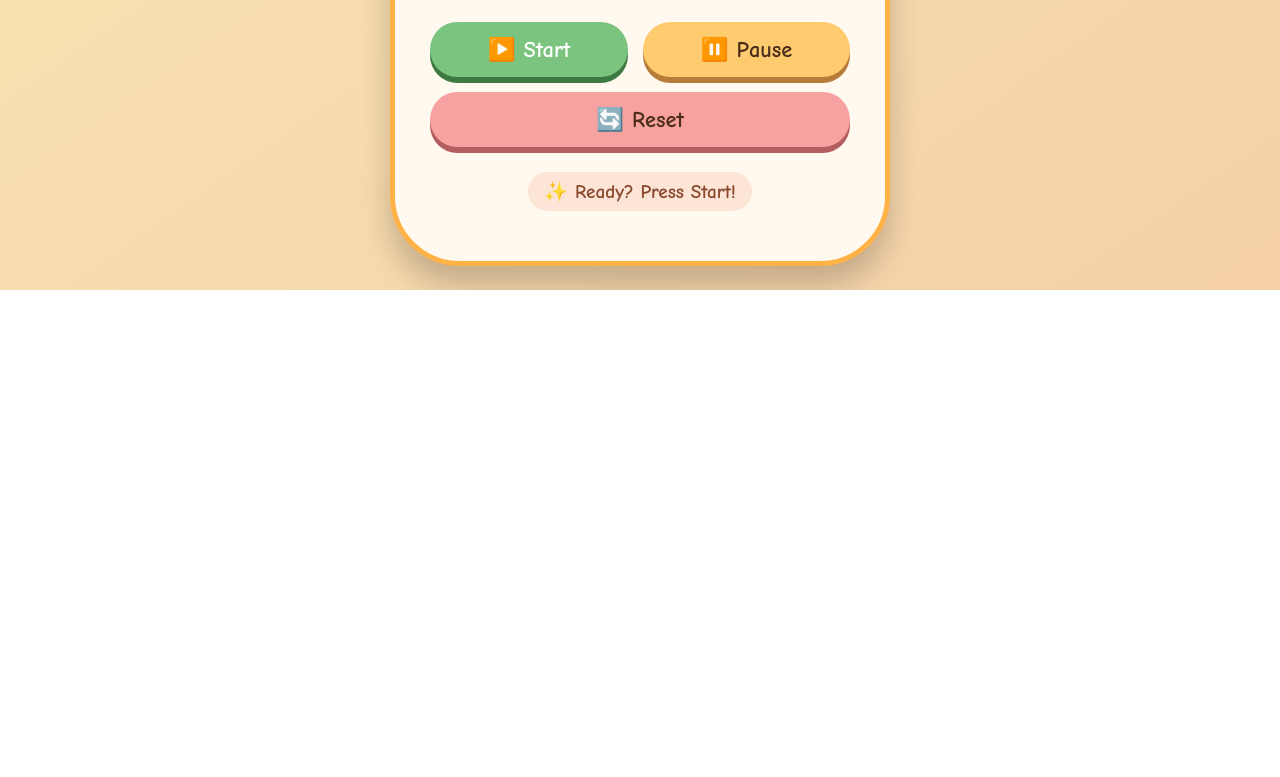
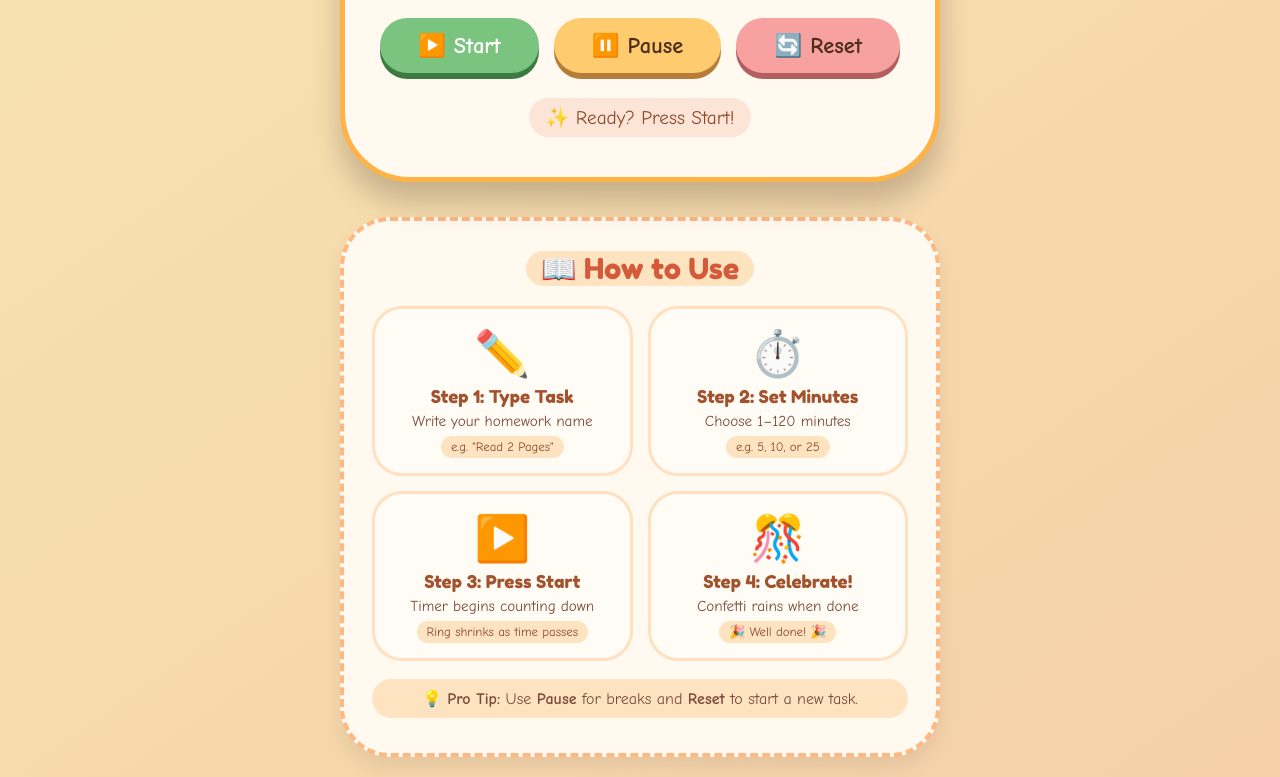
Before and after one commit to aieducation1986-alt/Kids-Homework-Timer, a plain HTML site: page index.html in a window 1280 px wide. Shown: the part 510-1287 px from the top of the page. Before the commit the page ends 800 px from the top, so only its background shows below. Drawn offline with Linux system fonts and the light colour scheme.

Commit message:
Update index.html

```diff
--- a/index.html
+++ b/index.html
@@ -4,7 +4,7 @@
     <meta charset="UTF-8" />
     <meta name="viewport" content="width=device-width, initial-scale=1.0"/>
     <title>🌟 Kids' Homework Timer</title>
-    <link href="https://fonts.googleapis.com/css2?family=Fredoka+One&family=Comic+Neue:wght@700&display=swap" rel="stylesheet"/>
+    <link href="https://fonts.googleapis.com/css2?family=Fredoka+One&family=Comic+Neue:wght@400;700&display=swap" rel="stylesheet"/>
     <style>
         * {
             margin: 0;
@@ -22,11 +22,16 @@
             padding: 20px;
         }
 
+        .container {
+            max-width: 600px;
+            width: 100%;
+        }
+
+        /* ---- Timer Card ---- */
         .card {
             background: #fff9f0;
             border-radius: 70px 70px 70px 70px;
-            padding: 40px 35px 50px;
-            max-width: 500px;
+            padding: 40px 35px 40px;
             width: 100%;
             box-shadow: 0 20px 30px rgba(0,0,0,0.2), inset 0 5px 10px rgba(255,255,255,0.7);
             border: 5px solid #ffb347;
@@ -210,6 +215,81 @@
             color: #8a4a2e;
         }
 
+        /* ---- How to Use Section ---- */
+        .how-to-section {
+            margin-top: 35px;
+            background: #fff9f0;
+            border-radius: 50px 50px 50px 50px;
+            padding: 30px 28px 35px;
+            border: 4px dashed #ffb882;
+            box-shadow: 0 10px 20px rgba(0,0,0,0.08);
+        }
+
+        .how-to-title {
+            font-family: 'Fredoka One', cursive;
+            font-size: 1.8rem;
+            color: #d45a3a;
+            text-align: center;
+            margin-bottom: 20px;
+        }
+
+        .how-to-title span {
+            background: #fee3c0;
+            padding: 0 15px;
+            border-radius: 40px;
+        }
+
+        .steps-grid {
+            display: grid;
+            grid-template-columns: 1fr 1fr;
+            gap: 15px;
+        }
+
+        .step-card {
+            background: #fffcf5;
+            border-radius: 30px;
+            padding: 18px 15px 15px;
+            text-align: center;
+            border: 3px solid #ffe0c0;
+            transition: transform 0.2s, box-shadow 0.2s;
+        }
+
+        .step-card:hover {
+            transform: translateY(-4px);
+            box-shadow: 0 8px 16px rgba(0,0,0,0.08);
+            border-color: #ffb882;
+        }
+
+        .step-icon {
+            font-size: 2.8rem;
+            display: block;
+            margin-bottom: 6px;
+        }
+
+        .step-title {
+            font-family: 'Fredoka One', cursive;
+            font-size: 1.1rem;
+            color: #a3522e;
+            margin-bottom: 4px;
+        }
+
+        .step-desc {
+            font-size: 0.95rem;
+            color: #7b4b3a;
+            line-height: 1.4;
+        }
+
+        .step-desc small {
+            background: #fee3c0;
+            padding: 2px 10px;
+            border-radius: 20px;
+            display: inline-block;
+            margin-top: 4px;
+            font-size: 0.8rem;
+            color: #8a4a2e;
+        }
+
+        /* ---- Confetti Canvas ---- */
         #confetti-canvas {
             position: fixed;
             top: 0;
@@ -220,19 +300,41 @@
             z-index: 999;
         }
 
-        @media (max-width: 450px) {
+        /* ---- Mobile ---- */
+        @media (max-width: 500px) {
             .card { padding: 25px 18px; }
             h1 { font-size: 1.8rem; }
             .timer-svg { width: 160px; height: 160px; }
             .time-text { font-size: 2.8rem; }
             .btn { padding: 12px 20px; font-size: 1.1rem; }
+
+            .steps-grid {
+                grid-template-columns: 1fr;
+                gap: 12px;
+            }
+
+            .how-to-section {
+                padding: 20px 15px 25px;
+            }
+
+            .how-to-title {
+                font-size: 1.5rem;
+            }
+
+            .step-card {
+                padding: 14px 12px;
+            }
         }
     </style>
 </head>
 <body>
 
+<div class="container">
+
+    <!-- ===== CONFETTI CANVAS ===== -->
     <canvas id="confetti-canvas"></canvas>
 
+    <!-- ===== TIMER CARD ===== -->
     <div class="card">
         <h1>📚 Homework Timer</h1>
         <div class="subhead">⭐ Set your task and start the timer</div>
@@ -260,6 +362,64 @@
 
         <div class="status-msg" id="statusMsg">✨ Ready? Press Start!</div>
     </div>
+
+    <!-- ===== HOW TO USE SECTION ===== -->
+    <div class="how-to-section">
+        <div class="how-to-title">
+            <span>📖 How to Use</span>
+        </div>
+
+        <div class="steps-grid">
+
+            <div class="step-card">
+                <span class="step-icon">✏️</span>
+                <div class="step-title">Step 1: Type Task</div>
+                <div class="step-desc">
+                    Write your homework name<br />
+                    <small>e.g. "Read 2 Pages"</small>
+                </div>
+            </div>
+
+            <div class="step-card">
+                <span class="step-icon">⏱️</span>
+                <div class="step-title">Step 2: Set Minutes</div>
+                <div class="step-desc">
+                    Choose 1–120 minutes<br />
+                    <small>e.g. 5, 10, or 25</small>
+                </div>
+            </div>
+
+            <div class="step-card">
+                <span class="step-icon">▶️</span>
+                <div class="step-title">Step 3: Press Start</div>
+                <div class="step-desc">
+                    Timer begins counting down<br />
+                    <small>Ring shrinks as time passes</small>
+                </div>
+            </div>
+
+            <div class="step-card">
+                <span class="step-icon">🎊</span>
+                <div class="step-title">Step 4: Celebrate!</div>
+                <div class="step-desc">
+                    Confetti rains when done<br />
+                    <small>🎉 Well done! 🎉</small>
+                </div>
+            </div>
+
+        </div>
+
+        <!-- extra tip -->
+        <div style="text-align: center; margin-top: 18px; background: #fee3c0; border-radius: 40px; padding: 10px 18px; font-size: 1rem; color: #7b4b3a;">
+            💡 <strong>Pro Tip:</strong> Use <strong>Pause</strong> for breaks and <strong>Reset</strong> to start a new task.
+        </div>
+    </div>
+
+</div>
+
+<!-- ========================================================== -->
+<!-- ======================== JAVASCRIPT ======================== -->
+<!-- ========================================================== -->
 
 <script>
     (function() {
```
Lines whose indentation alone changed are shown as unchanged.
